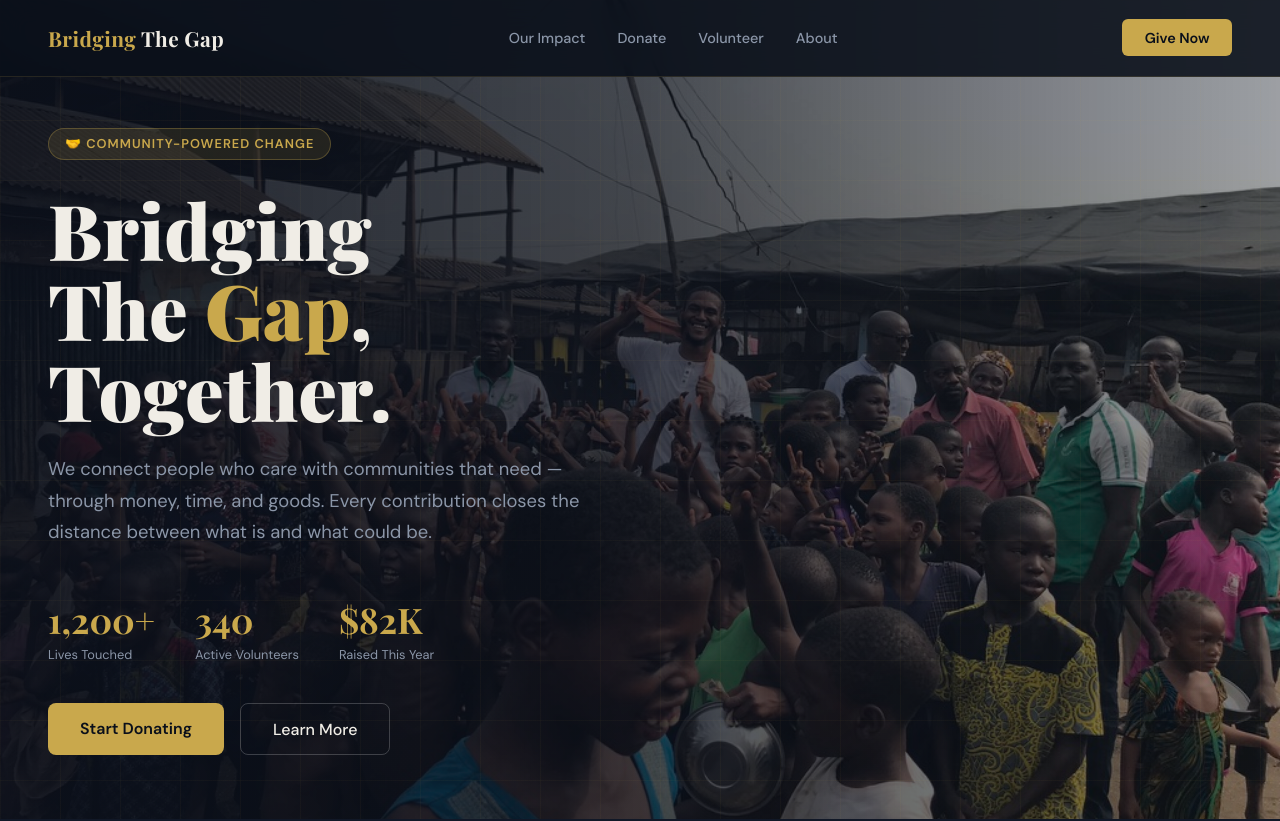
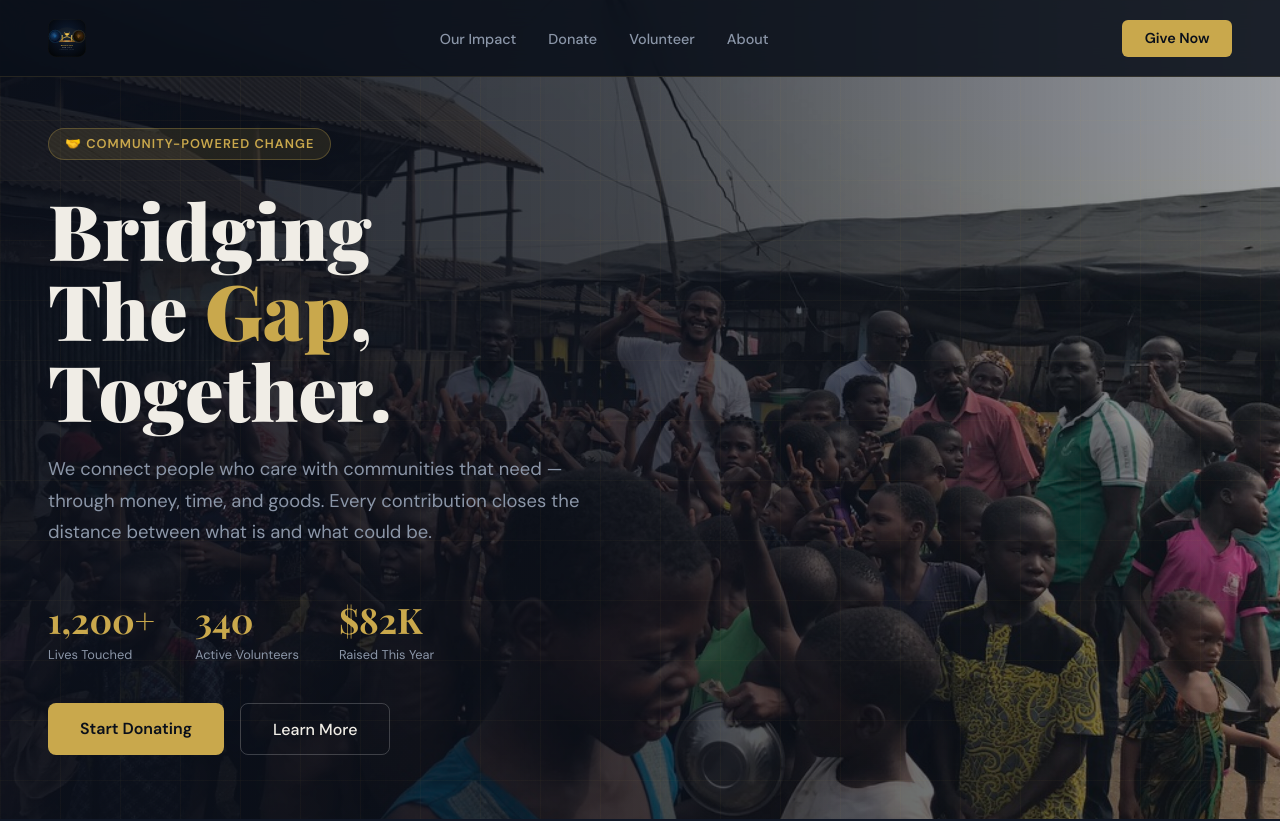
Before and after one commit to Scroll-07/bridging-the-gap, a website: page public/index.html in a window 1280 px wide. Shown: the top 821 px of the page. Drawn offline with nearby package versions, Linux system fonts and the light colour scheme.

Commit message:
Add BTG logo, favicon, and PWA manifest

```diff
--- a/public/index.html
+++ b/public/index.html
@@ -4,6 +4,12 @@
 <meta charset="UTF-8" />
 <meta name="viewport" content="width=device-width, initial-scale=1.0"/>
 <title>Bridging The Gap — Community Foundation</title>
+
+<link rel="icon" type="image/svg+xml" href="/btg-icon.svg"/>
+<link rel="apple-touch-icon" href="/btg-icon.svg"/>
+<meta name="theme-color" content="#0A0F1A"/>
+<link rel="manifest" href="/manifest.json"/>
+
 <link href="https://fonts.googleapis.com/css2?family=Playfair+Display:wght@400;700;900&family=DM+Sans:wght@300;400;500;600&display=swap" rel="stylesheet"/>
 <style>
   :root {
@@ -40,13 +46,15 @@
     backdrop-filter: blur(12px);
     border-bottom: 1px solid rgba(201,168,76,0.15);
   }
-  .nav-logo {
-    font-family: 'Playfair Display', serif;
-    font-size: 1.3rem; font-weight: 700;
-    color: var(--gold);
-    letter-spacing: 0.02em;
+.nav-logo-link {
+    display: flex; align-items: center;
+    text-decoration: none;
   }
-  .nav-logo span { color: var(--text); }
+  .nav-logo-img {
+    height: 38px;
+    width: auto;
+    display: block;
+  }
   .nav-links { display: flex; gap: 2rem; list-style: none; }
   .nav-links a {
     color: var(--muted); text-decoration: none;
@@ -537,7 +545,9 @@
 
 <!-- ─── NAV ─── -->
 <nav>
-  <div class="nav-logo">Bridging <span>The Gap</span></div>
+<a href="#home" class="nav-logo-link">
+  <img src="/btg-logo.svg" alt="Bridging The Gap" class="nav-logo-img"/>
+</a>
   <ul class="nav-links">
     <li><a href="#impact">Our Impact</a></li>
     <li><a href="#donate">Donate</a></li>
```
Also changed, not shown: public/btg-icon.svg (added), public/btg-logo.svg (added), public/manifest.json (added).
